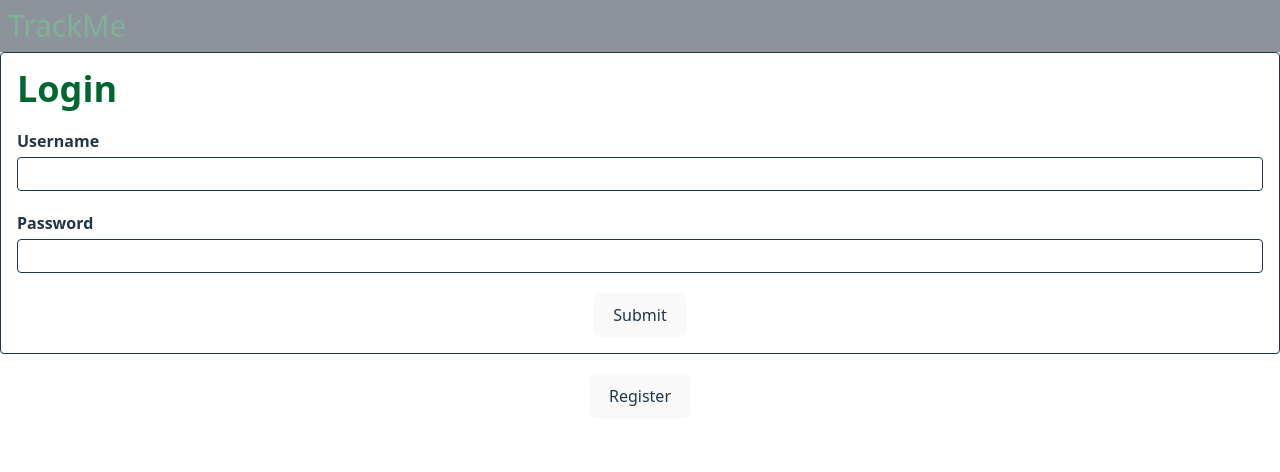
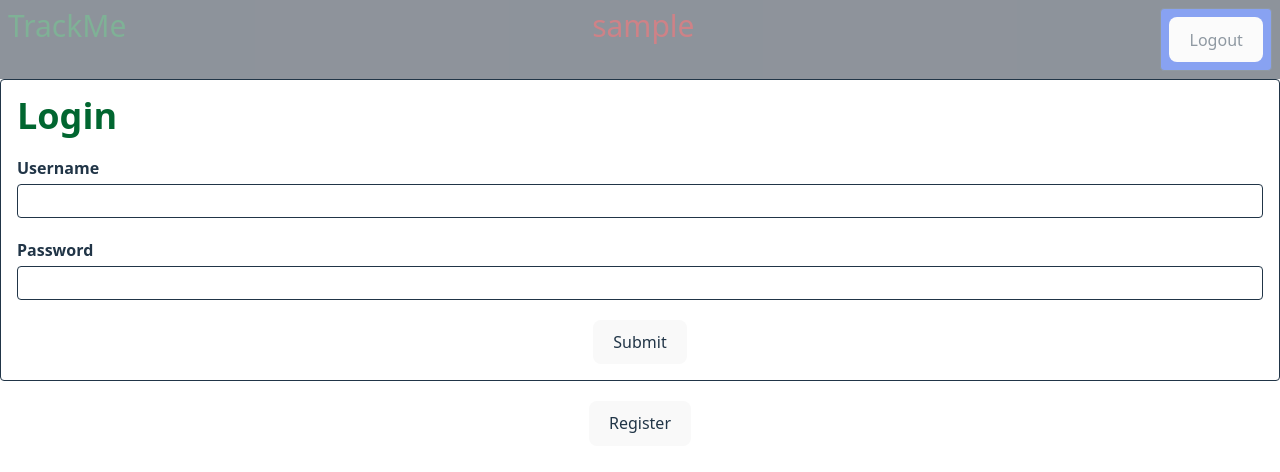
Before and after one commit to Debugger3000/TrackMeClient, a Vue app: page /login in a window 1280 px wide. Shown: the top 472 px of the page. Built offline with nearby package versions, Linux system fonts and the light colour scheme; no server answers; sample sign-in values are in the browser's storage.

Commit message:
get user info

```diff
--- a/src/App.vue
+++ b/src/App.vue
@@ -7,12 +7,21 @@ import { useFetch } from "./api/authFetch";
 import type { IAuthResponse } from "./types/Iauth";
 import { useRouter } from "vue-router";
 import { routeTo } from "./router";
-import { useLoggedStore } from "./stores/globalStore";
+import { useLoggedStore, useUserStore } from "./stores/globalStore";
+import { storeToRefs } from "pinia";
 
 const router = useRouter();
 
 const globalPopUp = ref("");
-const log = useLoggedStore();
+// const log = useLoggedStore();
+// const userStore = useUserStore();
+
+// const { username } = storeToRefs(userStore);
+
+const username = localStorage.getItem("username");
+const isLoggedIn = localStorage.getItem("isLoggedIn");
+
+// global variables
 
 function controlPopUp(message: string, time: number) {
   globalPopUp.value = message;
@@ -28,7 +37,10 @@ async function logout() {
   } else if (res === 401) {
     console.log("401 from logout");
   } else {
-    log.isLoggedIn = false;
+    localStorage.setItem("isLoggedIn", "false");
+    localStorage.setItem("username", "");
+    setTimeout(() => {}, 500);
+    // log.isLoggedIn = false;
     routeTo("/login", router);
     controlPopUp(res.message, 2000);
   }
@@ -38,14 +50,20 @@ async function logout() {
 </script>
 
 <template>
+  <!-- header -->
+  <header>
     <nav class="bg-gray-800 opacity-50 flex p-2 justify-between">
       <div>
         <h4 class="text-3xl text-green-800">TrackMe</h4>
       </div>
-    <div v-if="log.isLoggedIn" class="bg-blue-700 p-2 rounded border">
+      <div v-if="username">
+        <h4 class="text-3xl text-red-800">{{ username }}</h4>
+      </div>
+      <div v-if="isLoggedIn === 'true'" class="bg-blue-700 p-2 rounded border">
         <button @click="logout">Logout</button>
       </div>
     </nav>
+  </header>
   <main class="">
     <!-- global pop up... -->
     <section
@@ -54,6 +72,7 @@ async function logout() {
       <h4>Message:</h4>
       <h4>{{ globalPopUp }}</h4>
     </section>
+    <!-- Main router view here -->
     <RouterView />
   </main>
 
--- a/src/api/authFetch.ts
+++ b/src/api/authFetch.ts
@@ -9,9 +9,11 @@ export async function useFetch<T>(
     const res = await fetch(`${import.meta.env.VITE_SERVER_API}${route}`, {
       method: `${method}`,
       headers: { "Content-Type": "application/json" },
-      body: JSON.stringify(body),
+      body: body ? JSON.stringify(body) : undefined,
       credentials: "include", // only if your server uses cookies
     });
+
+    console.log(`Just fetched for route: ${route}`);
 
     // bad credentials, Tokens. Send user back to login, to re log in.
     if (res.status === 401) {
--- a/src/components/Home/Home.vue
+++ b/src/components/Home/Home.vue
@@ -1,16 +1,53 @@
-<script setup>
+<script setup lang="ts">
 import { ref, onMounted } from "vue";
+import { useFetch } from "../../api/authFetch";
+import type { IUser } from "../../types/user";
+import { routeTo } from "../../router";
+import { useRouter } from "vue-router";
+import { useUserStore } from "../../stores/globalStore";
 
+const router = useRouter();
 // reactive state
 const count = ref(0);
+
+const userStore = useUserStore();
 
 // functions that mutate state and trigger updates
 function increment() {
   count.value++;
 }
 
+async function getUserData() {
+  console.log("calling useFetch for getUserData");
+  try {
+    const res = await useFetch<IUser>("/user/userinfo", "GET", undefined);
+
+    if (res === 401) {
+      routeTo("/login", router);
+    } else if (res === undefined) {
+      throw new Error("Error from getUserDAta res, is undefined");
+    }
+    // good response...
+    else {
+      // set local Storage for username
+      // userStore.setUser(res);
+      localStorage.setItem("username", res.username);
+      localStorage.setItem("id", res.id.toString());
+    }
+  } catch (error) {
+    console.log("Error in getUserData in Home component: ", error);
+  }
+}
+
 // lifecycle hooks
 onMounted(() => {
+  // call get user info...
+  const callGet = async () => {
+    await getUserData();
+  };
+
+  callGet();
+
   console.log(`The initial count is ${count.value}.`);
 });
 </script>
--- a/src/components/auth/login.vue
+++ b/src/components/auth/login.vue
@@ -38,8 +38,9 @@ const login = async () => {
       else{
         // check for success
         if(res.success){
-          const log = useLoggedStore();
-          log.login();
+          localStorage.setItem("isLoggedIn","true");
+          // const log = useLoggedStore();
+          // log.login();
           routeTo('/home', router)
         }
         else{
--- a/src/components/auth/register.vue
+++ b/src/components/auth/register.vue
@@ -45,8 +45,9 @@ const registerSubmit = async () => {
       else{
         // check for success
         if(res.success){
-          const log = useLoggedStore();
-          log.login();
+          localStorage.setItem("isLoggedIn","true");
+          // const log = useLoggedStore();
+          // log.login();
           routeTo('/home', router)
         }
         else{
--- a/src/stores/globalStore.ts
+++ b/src/stores/globalStore.ts
@@ -1,4 +1,5 @@
 import { defineStore } from "pinia";
+import type { IUser } from "../types/user";
 
 export const useLoggedStore = defineStore("logged", {
   state: () => ({
@@ -13,3 +14,18 @@ export const useLoggedStore = defineStore("logged", {
     },
   },
 });
+
+// user credentials
+export const useUserStore = defineStore("user", {
+  state: () => ({
+    user: { id: -9, username: "" },
+  }),
+  actions: {
+    setUser(user: IUser) {
+      this.user = user;
+    },
+    getUser() {
+      return this.user;
+    },
+  },
+});
--- /dev/null
+++ b/src/types/user.ts
@@ -0,0 +1,5 @@
+// both login or register will return success boolean, and a message if success if falsey
+export interface IUser {
+  id: number;
+  username: string;
+}
```
Lines whose indentation alone changed are shown as unchanged.
